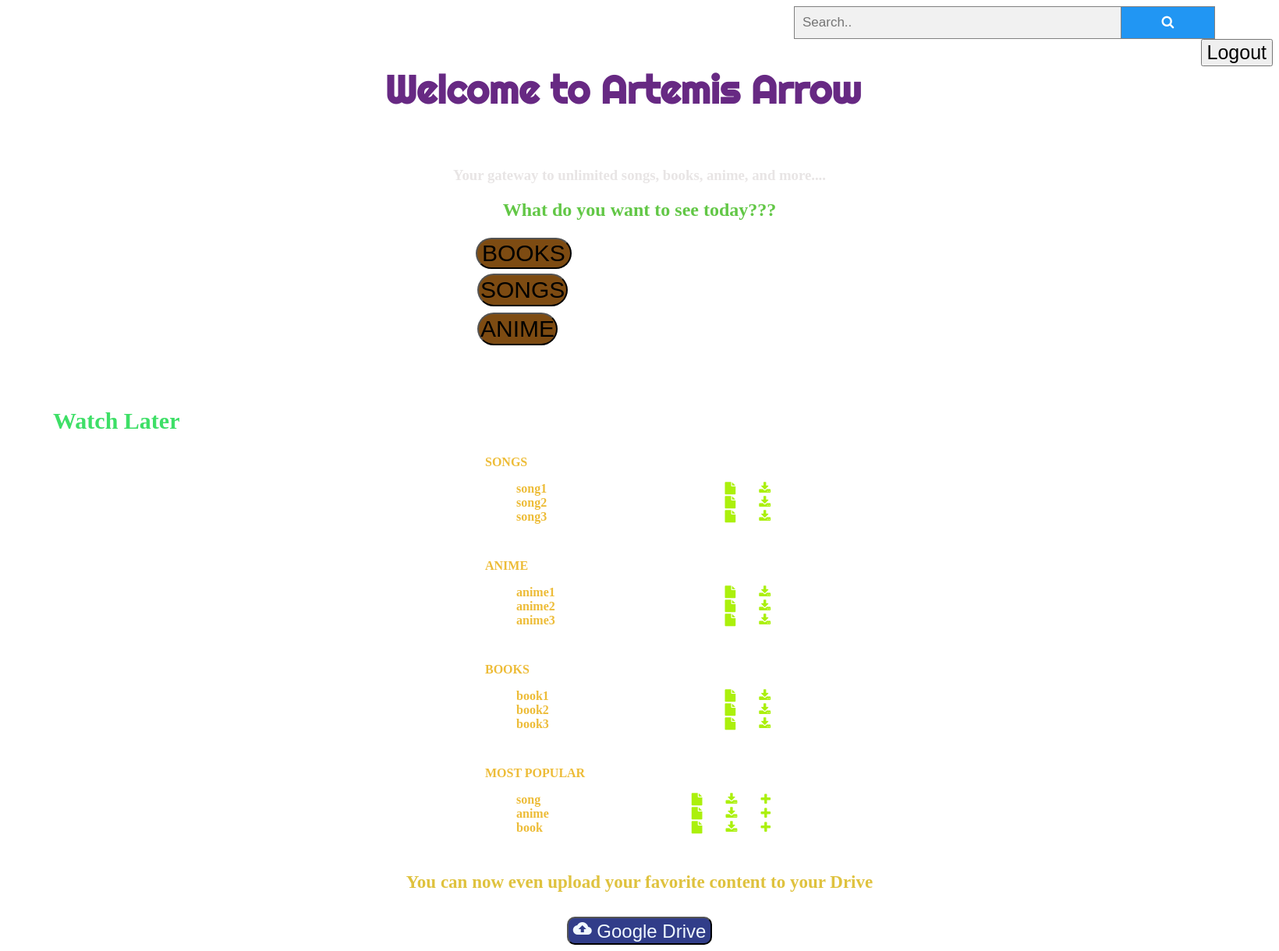
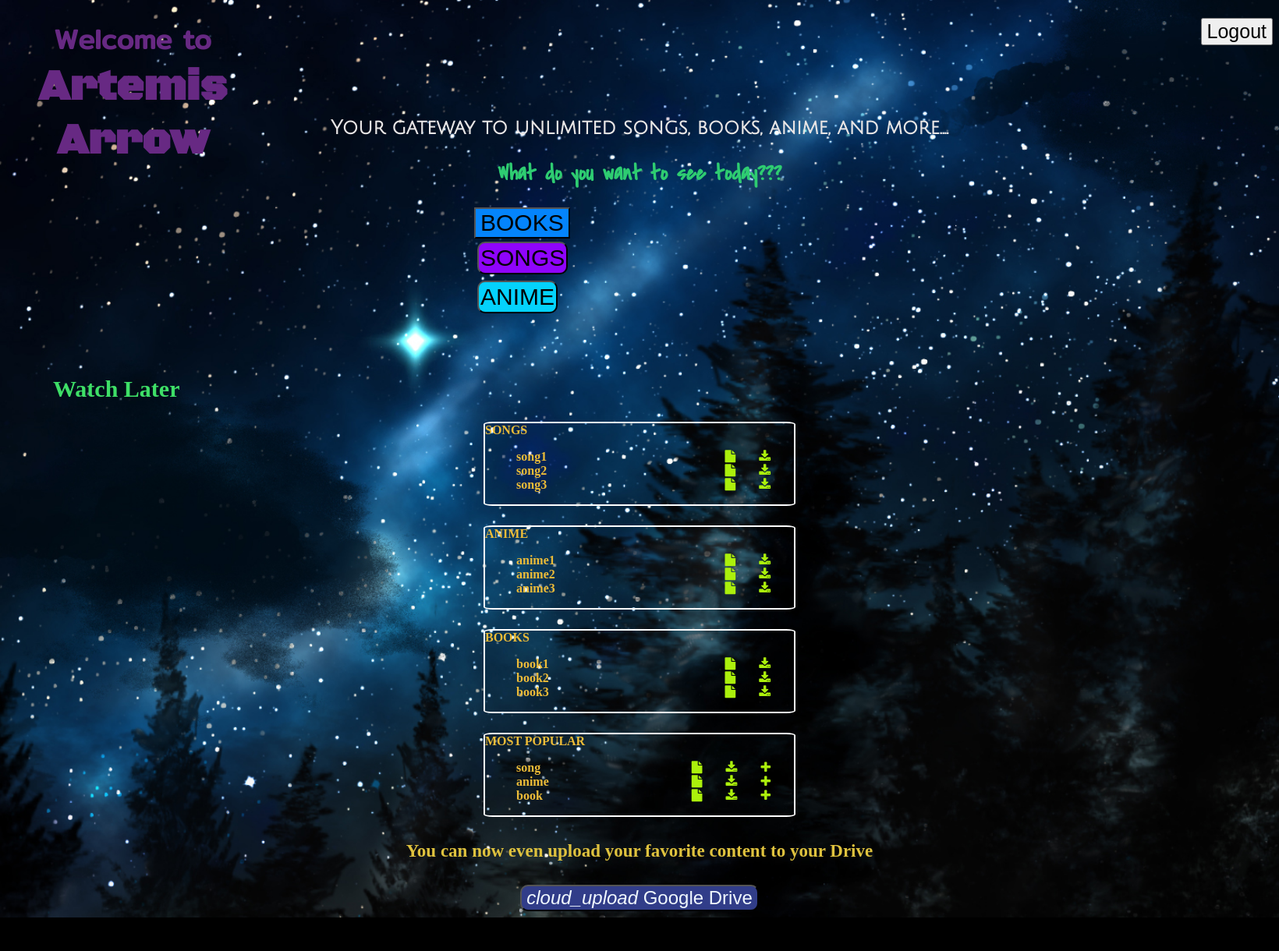
Before and after one commit to TheLethalCode/Artemis-arrow, a Flask app: page /profile in a window 1640 px wide. Shown: the whole page at 78% size. After the commit the page ends 1177 px from the top, so only its background shows below. Run offline with Flask 2, Linux system fonts and the light colour scheme.

Commit message:
Profile page updated (#53)
* Profile page updated with newer fonts and better background

* Update profile_styles.css

```diff
--- a/static/css/profile_styles.css
+++ b/static/css/profile_styles.css
@@ -1,26 +1,27 @@
 body{
-<<<<<<< HEAD:static/css/profile_styles.css
-	background: url("../images/container-bg.png")repeat 0 0;
-=======
-	background: url("../images/AUTUMN_fall_tree_forest_landscape_nature_leaves_1920x1280.jpg")repeat 0 0;
->>>>>>> 7a52c9e8e88002a6324351855a92fe7603cad827:static/css/profile_styles.css
-	background-color:firebrick;
+    background-image:url("../images/735997.jpg");
+	  background-color:black;
     background-repeat: no-repeat;
-
-
-
+    background-size: cover;
 }
 h1{
     text-align: center;
-	font-family: "Bebas Neue", Arial;
-    margin-left:50px;
+
+    margin-left:0px;
+    margin-right:1300px;
     -webkit-animation:colorchange 20s infinite alternate;
     font-family:fantasy;
     height:60px;
-    font-size: 50px;
-    font-family:'Righteous';
+    font-size: 35px;
+    font-family:'Mitr';
+
 
     }
+.de{
+    font-size:55px;
+    font-family: 'Black Ops One';
+}
+
 
     @-webkit-keyframes colorchange {
       0% {
@@ -83,11 +84,14 @@
 h3{
     text-align: center;
     color:#E8E5E5;
-    font-family:
+    font-family:'Julius Sans One';
+    font-size:25px;
 }
 h2{
     text-align: center;
-    color:#62C746;
+    color:#2ECC71;
+    font-size: 29px;
+    font-family:'Covered By Your Grace';
 }
 #selection{
     padding-left: 600px;
@@ -98,33 +102,32 @@
 
 
 #book-btn{
-    background-color:#7D4B12 ;
+    background-color:#0484FC;
     font-size: 30px;
-
-    margin:2px;
-    border-radius:60px;
+    border-color:#7D4B12#FC0804
+    border-radius:10px;
 
 }
 #book-btn:hover{
-    background-color: ;
+    background-color:darkblue;
     transition:0.2s;
 }
 #song-btn{
-    background-color:#7D4B12;
+    background-color:#8F04FC;
     font-size: 30px;
     padding:2px;
     margin:4px;
-     border-radius:60px;
+     border-radius:10px;
 }
 #song-btn:hover{
     background-color:cadetblue;
     transition:0.2s;
 }#anime-btn{
-    background-color:#7D4B12;
+    background-color:#04D2FC;
     font-size: 30px;
     padding:2px;
     margin:4px;
-     border-radius:60px;
+     border-radius:10px;
 }
 #anime-btn:hover{
     background-color:forestgreen;
@@ -143,14 +146,7 @@
 }
 
 /* Style the search field */
-form.example input[type=text] {
-  padding: 10px;
-  font-size: 17px;
-  border: 1px solid grey;
-  float: left;
-  width: 70%;
-  background: #f1f1f1;
-}
+
 
 /* Style the submit button */
 form.example button {
@@ -287,7 +283,7 @@
     color:aliceblue;
 }
 .gbtn:hover{
-    background-color: ;
+    background-color:darkcyan;
     transition:0.2s;
 }
 h4{
--- a/templates/profile.html
+++ b/templates/profile.html
@@ -6,15 +6,12 @@
 	<link rel="stylesheet" href="https://cdnjs.cloudflare.com/ajax/libs/font-awesome/4.7.0/css/font-awesome.min.css">
     <link href="https://fonts.googleapis.com/css?family=Anton|Josefin+Sans|Paytone+One|Righteous" rel="stylesheet">
 	<link rel="stylesheet" type="text/css" href="../static/css/profile_styles.css">
-	<link href="https://fonts.googleapis.com/icon?family=Material+Icons" rel="stylesheet"> </li>
+<link href="https://fonts.googleapis.com/css?family=Black+Ops+One|Covered+By+Your+Grace|Julius+Sans+One|Mitr" rel="stylesheet">
 </head>
 <body>
     		<div class="search-box">
 		  <!-- The form -->
-<form class="example" action="action_page.php">
-  <input type="text" placeholder="Search.." name="search">
-  <button type="submit"class="search.btn"><i class="fa fa-search"></i></button>
-</form>
+
 
 		    <div class="searched-item">
 
@@ -22,7 +19,7 @@
 		</div>
      <nav><button class="btn" id="logout-
                 btn">Logout</button></nav>
-     <h1>Welcome to Artemis Arrow</h1><br>
+     <h1>Welcome to<br><span class="de">      Artemis Arrow</span></h1><br>
     <h3>Your gateway to unlimited songs, books, anime, and more....</h3>
             <h2>What do you want to see today???</h2>
 
```
Also changed, not shown: static/css/anime_css.css (+6 -6 lines), static/images/735997.jpg (added).
